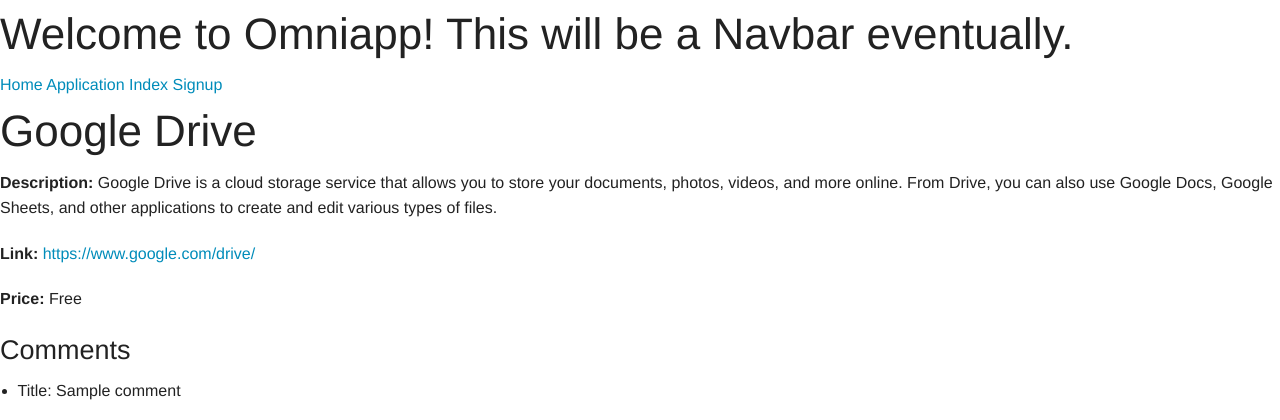
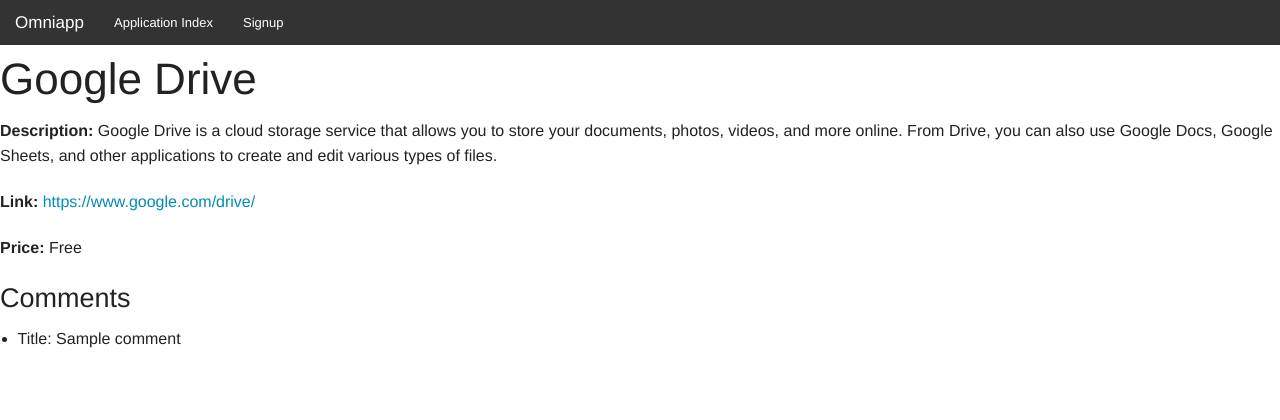
Before and after one commit to loomisdf/Omniapp, a Django app: page /application/1/ in a window 1280 px wide. Shown: the top 420 px of the page. After the commit the page ends 348 px from the top, so only its background shows below. Run offline with Django 3.2, Linux system fonts and the light colour scheme; data comes from the database, SQL or seed files in the repository; tables that the repository leaves empty hold one stand-in row (values such as "Sample post").

Commit message:
add navbar to base.html

```diff
--- a/mysite/templates/base.html
+++ b/mysite/templates/base.html
@@ -12,10 +12,23 @@
     <script src="{% static 'js/vendor/modernizr.js' %}"></script>
   </head>
   <body>
-    <h1>Welcome to Omniapp! This will be a Navbar eventually.</h1>
-    <a href="{{ home }}">Home</a>
-    <a href="{{ application_index }}">Application Index</a>
-    <a href="{{ signup }}">Signup</a>
+    <nav class="top-bar" data-topbar role="navigation">
+
+      <ul class="title-area">
+	<li class="name">
+	  <h1><a href="{{ home }}">Omniapp</a></h1>
+	</li>
+	<li class="toggle-topbar menu-icon"><a href="#"><span>Menu</span></a></li>
+      </ul>
+
+      <section class="top-bar-section">
+	<ul class="left">
+	  <li><a href="{{ application_index }}">Application Index</a></li>
+	  <li><a href="{{ signup }}">Signup</a></li>
+	</ul>
+      </section>
+
+    </nav>
     {% block content %}{% endblock%}
 
     <script src="{% static 'js/vendor/jquery.js' %}"></script>
```
